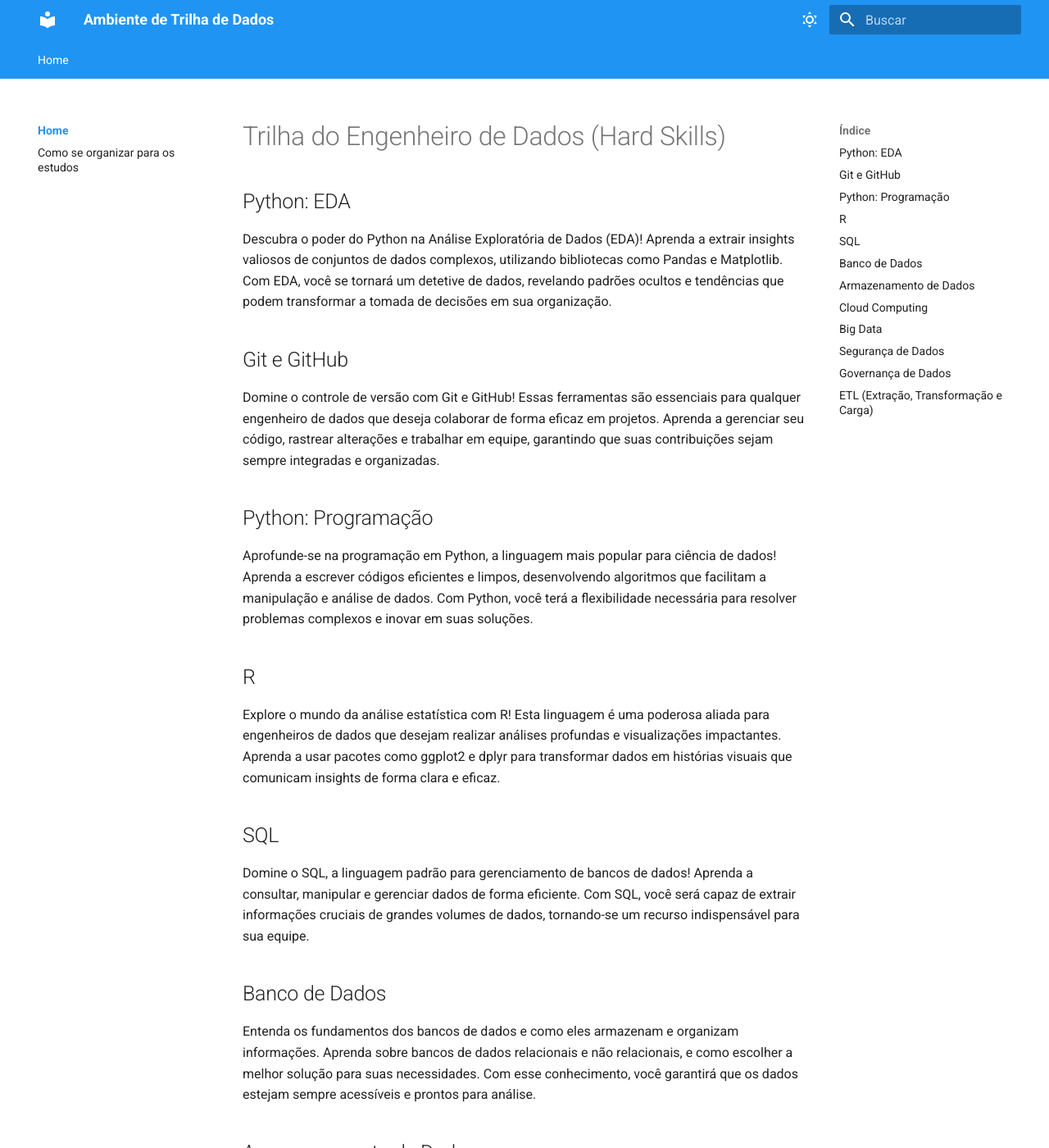
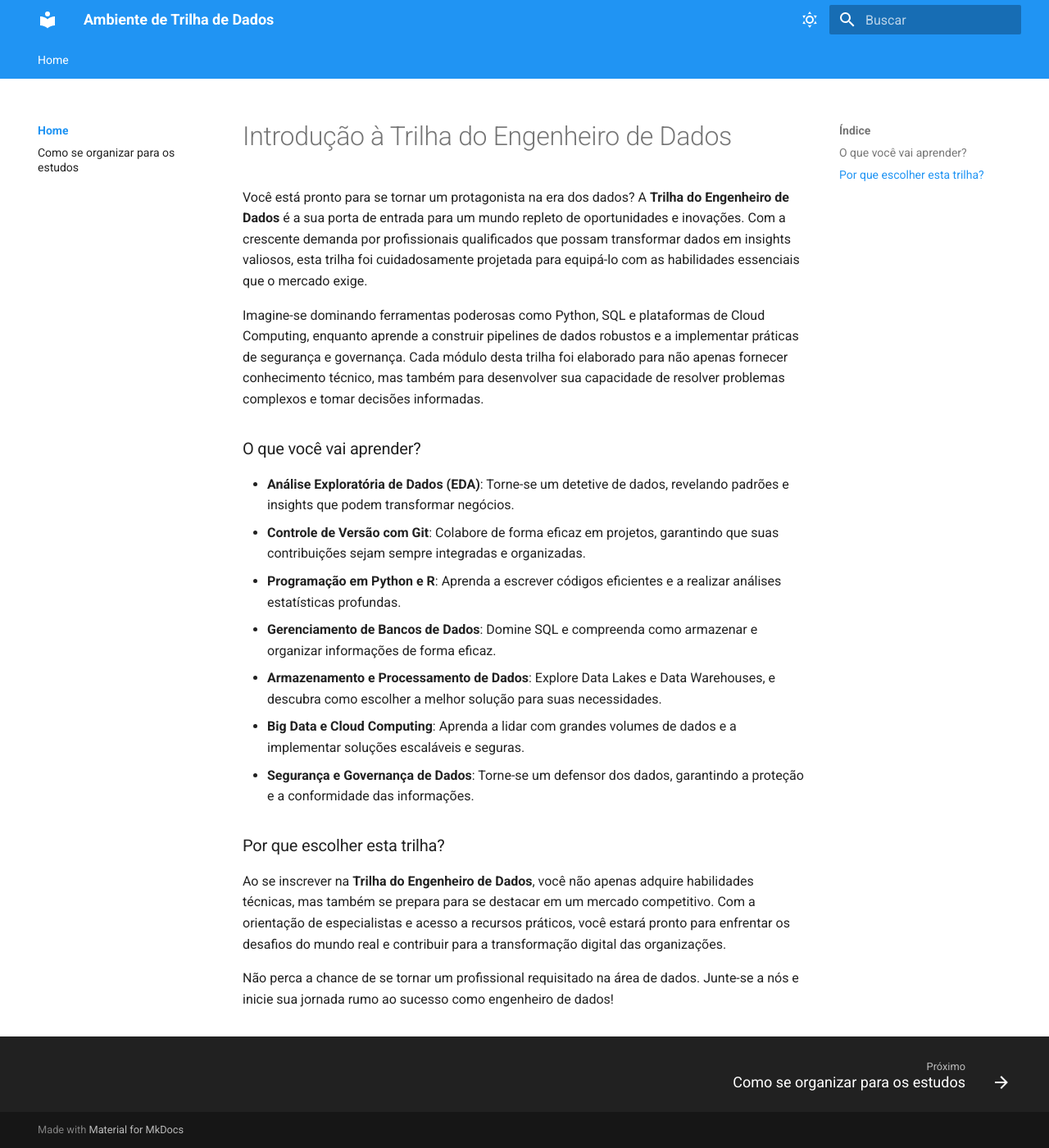
Before and after one commit to steniasantos/steniasantos.github.io, an MkDocs documentation site: the page built from docs/index.md, in a window 1280 px wide and 1400 px high. Shown: the whole window at 82% size. Built offline with MkDocs 1.6.1 and Material for MkDocs 9.7.7, drawn with Linux system fonts in a browser that asks for light colours; some of the changed text lies outside the part shown.

Commit message:
Update index.md

```diff
--- a/docs/index.md
+++ b/docs/index.md
@@ -1,37 +1,21 @@
-# Trilha do Engenheiro de Dados (Hard Skills)
+# Introdução à Trilha do Engenheiro de Dados
 
-## Python: EDA
-Descubra o poder do Python na Análise Exploratória de Dados (EDA)! Aprenda a extrair insights valiosos de conjuntos de dados complexos, utilizando bibliotecas como Pandas e Matplotlib. Com EDA, você se tornará um detetive de dados, revelando padrões ocultos e tendências que podem transformar a tomada de decisões em sua organização.
+Você está pronto para se tornar um protagonista na era dos dados? A **Trilha do Engenheiro de Dados** é a sua porta de entrada para um mundo repleto de oportunidades e inovações. Com a crescente demanda por profissionais qualificados que possam transformar dados em insights valiosos, esta trilha foi cuidadosamente projetada para equipá-lo com as habilidades essenciais que o mercado exige.
 
-## Git e GitHub
-Domine o controle de versão com Git e GitHub! Essas ferramentas são essenciais para qualquer engenheiro de dados que deseja colaborar de forma eficaz em projetos. Aprenda a gerenciar seu código, rastrear alterações e trabalhar em equipe, garantindo que suas contribuições sejam sempre integradas e organizadas.
+Imagine-se dominando ferramentas poderosas como Python, SQL e plataformas de Cloud Computing, enquanto aprende a construir pipelines de dados robustos e a implementar práticas de segurança e governança. Cada módulo desta trilha foi elaborado para não apenas fornecer conhecimento técnico, mas também para desenvolver sua capacidade de resolver problemas complexos e tomar decisões informadas.
 
-## Python: Programação
-Aprofunde-se na programação em Python, a linguagem mais popular para ciência de dados! Aprenda a escrever códigos eficientes e limpos, desenvolvendo algoritmos que facilitam a manipulação e análise de dados. Com Python, você terá a flexibilidade necessária para resolver problemas complexos e inovar em suas soluções.
+### O que você vai aprender?
 
-## R
-Explore o mundo da análise estatística com R! Esta linguagem é uma poderosa aliada para engenheiros de dados que desejam realizar análises profundas e visualizações impactantes. Aprenda a usar pacotes como ggplot2 e dplyr para transformar dados em histórias visuais que comunicam insights de forma clara e eficaz.
+- **Análise Exploratória de Dados (EDA)**: Torne-se um detetive de dados, revelando padrões e insights que podem transformar negócios.
+- **Controle de Versão com Git**: Colabore de forma eficaz em projetos, garantindo que suas contribuições sejam sempre integradas e organizadas.
+- **Programação em Python e R**: Aprenda a escrever códigos eficientes e a realizar análises estatísticas profundas.
+- **Gerenciamento de Bancos de Dados**: Domine SQL e compreenda como armazenar e organizar informações de forma eficaz.
+- **Armazenamento e Processamento de Dados**: Explore Data Lakes e Data Warehouses, e descubra como escolher a melhor solução para suas necessidades.
+- **Big Data e Cloud Computing**: Aprenda a lidar com grandes volumes de dados e a implementar soluções escaláveis e seguras.
+- **Segurança e Governança de Dados**: Torne-se um defensor dos dados, garantindo a proteção e a conformidade das informações.
 
-## SQL
-Domine o SQL, a linguagem padrão para gerenciamento de bancos de dados! Aprenda a consultar, manipular e gerenciar dados de forma eficiente. Com SQL, você será capaz de extrair informações cruciais de grandes volumes de dados, tornando-se um recurso indispensável para sua equipe.
+### Por que escolher esta trilha?
 
-## Banco de Dados
-Entenda os fundamentos dos bancos de dados e como eles armazenam e organizam informações. Aprenda sobre bancos de dados relacionais e não relacionais, e como escolher a melhor solução para suas necessidades. Com esse conhecimento, você garantirá que os dados estejam sempre acessíveis e prontos para análise.
+Ao se inscrever na **Trilha do Engenheiro de Dados**, você não apenas adquire habilidades técnicas, mas também se prepara para se destacar em um mercado competitivo. Com a orientação de especialistas e acesso a recursos práticos, você estará pronto para enfrentar os desafios do mundo real e contribuir para a transformação digital das organizações.
 
-## Armazenamento de Dados
-Mergulhe nas diferentes abordagens de armazenamento de dados, incluindo Data Lakes e Data Warehouses. Aprenda a estruturar e gerenciar dados de forma que eles sejam facilmente acessíveis e utilizáveis. Compreender essas tecnologias é fundamental para garantir que sua organização possa escalar e inovar.
-
-## Cloud Computing
-Explore o mundo da computação em nuvem e descubra como as plataformas como AWS, Google Cloud e Azure estão revolucionando o armazenamento e processamento de dados. Aprenda a implementar soluções escaláveis e seguras que permitem que sua organização aproveite ao máximo seus dados.
-
-## Big Data
-Desvende os segredos do Big Data! Compreenda suas características, como volume, variedade e velocidade, e aprenda a usar ferramentas como Hadoop e Spark para processar e analisar grandes conjuntos de dados. Este conhecimento é crucial para lidar com os desafios e oportunidades que o Big Data apresenta.
-
-## Segurança de Dados
-A segurança de dados é mais importante do que nunca! Aprenda as melhores práticas para proteger informações sensíveis e garantir a conformidade com regulamentações. Com esse conhecimento, você se tornará um defensor dos dados, ajudando sua organização a mitigar riscos e proteger ativos valiosos.
-
-## Governança de Dados
-Entenda a importância da governança de dados e como ela garante a qualidade, segurança e uso responsável das informações. Aprenda a implementar políticas e processos que promovam a integridade dos dados, tornando-se um líder na gestão de ativos de dados em sua organização.
-
-## ETL (Extração, Transformação e Carga)
-Mergulhe no processo de ETL e aprenda a extrair, transformar e carregar dados de diferentes fontes. Compreender ETL é essencial para qualquer engenheiro de dados, pois permite que você integre dados de forma eficaz, preparando-os para análise e tomada de decisões.
+Não perca a chance de se tornar um profissional requisitado na área de dados. Junte-se a nós e inicie sua jornada rumo ao sucesso como engenheiro de dados!
```
